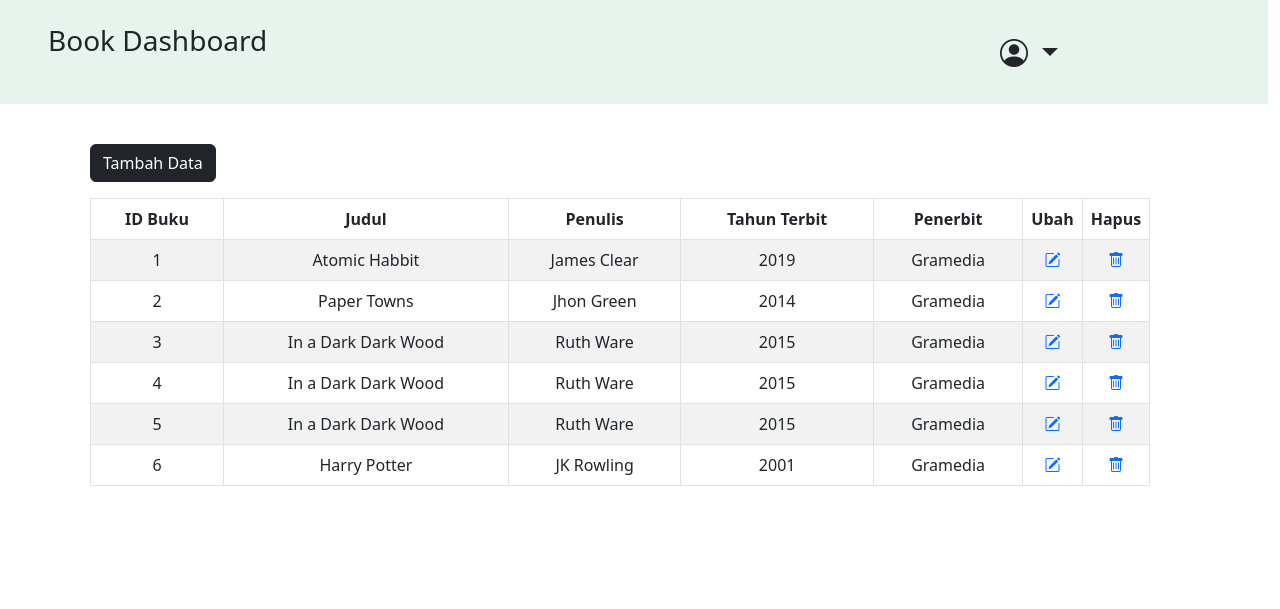
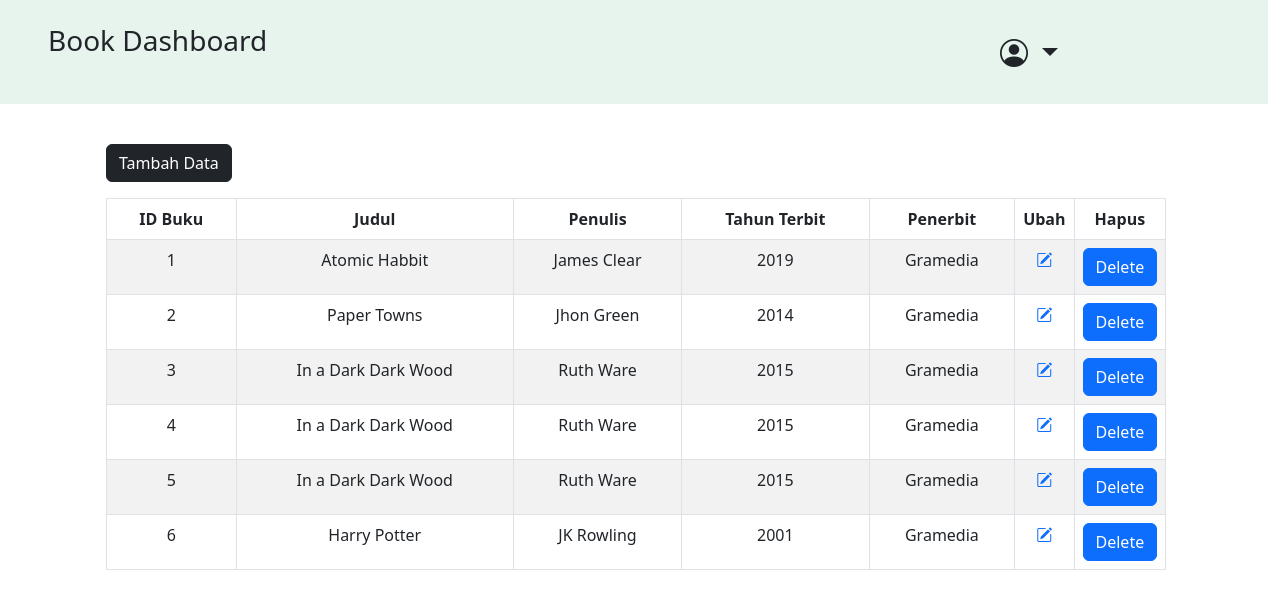
Before and after one commit to alfroeha/book-api, a Flask app: page / in a window 1280 px wide. Shown: the top 609 px of the page. Run offline with Flask 3, Linux system fonts and the light colour scheme; data comes from the database, SQL or seed files in the repository; both versions use the stored data as it was after the commit.

Commit message:
update delete function

```diff
--- a/app.py
+++ b/app.py
@@ -141,7 +141,7 @@ def update_book_form(book_id):
 
 
 # Delete a book
-@app.route('/books/<int:book_id>/delete', methods=['DELETE'])
+@app.route('/books/<int:book_id>/delete', methods=['POST', 'DELETE'])
 def delete_book(book_id):
     conn = get_db()
     cursor = conn.cursor()
@@ -151,10 +151,12 @@ def delete_book(book_id):
     if book is None:
         return jsonify({'message': 'Book not found'}), 404
 
-    cursor.execute('DELETE FROM books WHERE id = ?', (book_id,))
-    conn.commit()
+    if request.method == 'POST' or (request.method == 'DELETE' and request.form.get('_method') == 'DELETE'):
+        cursor.execute('DELETE FROM books WHERE id = ?', (book_id,))
+        conn.commit()
+        return redirect(url_for('get_all_books'))
 
-    return jsonify({'message': 'Book deleted successfully'})
+    return jsonify({'message': 'Invalid request method'}), 405
 
 
 if __name__ == '__main__':
--- a/templates/books.html
+++ b/templates/books.html
@@ -43,7 +43,7 @@
       <div class="container">
         <div class="row align-items-start">
           <div class="col">
-            <div class="continer ms-2 my-4" style="width: 95%">
+            <div class="continer ms-4 my-4" style="width: 95%">
               <!-- Button tambah data -->
               <a type="button" class="btn btn-dark my-3" href="{{ url_for('insert_book') }}">Tambah Data</a>
 
@@ -72,8 +72,10 @@
                       </td>
                       <!-- trigger modal konfirmasi delete -->
                       <td class="text-center" style="width: 5%">
-                        <a href="{{ book.delete_url }}" onclick="return deleteBook();"><i class="bi bi-trash"></i></a>
-                        </form>
+                        <form action="{{ book.delete_url }}" method="post" onsubmit="return confirm('Are you sure you want to delete this book?')">
+                          <input type="hidden" name="_method" value="DELETE">
+                          <button type="submit" class="btn btn-primary">Delete</button>
+                      </form>
                       </td>
                   </tr>
                   {% endfor %}
```
Also changed, not shown: books.db.
